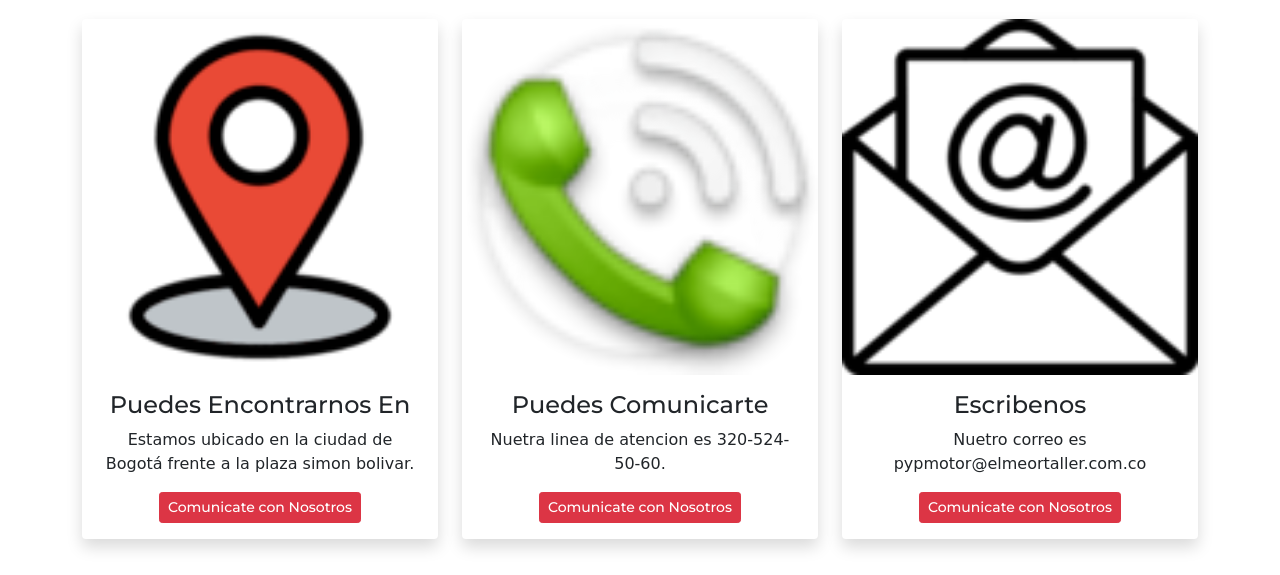
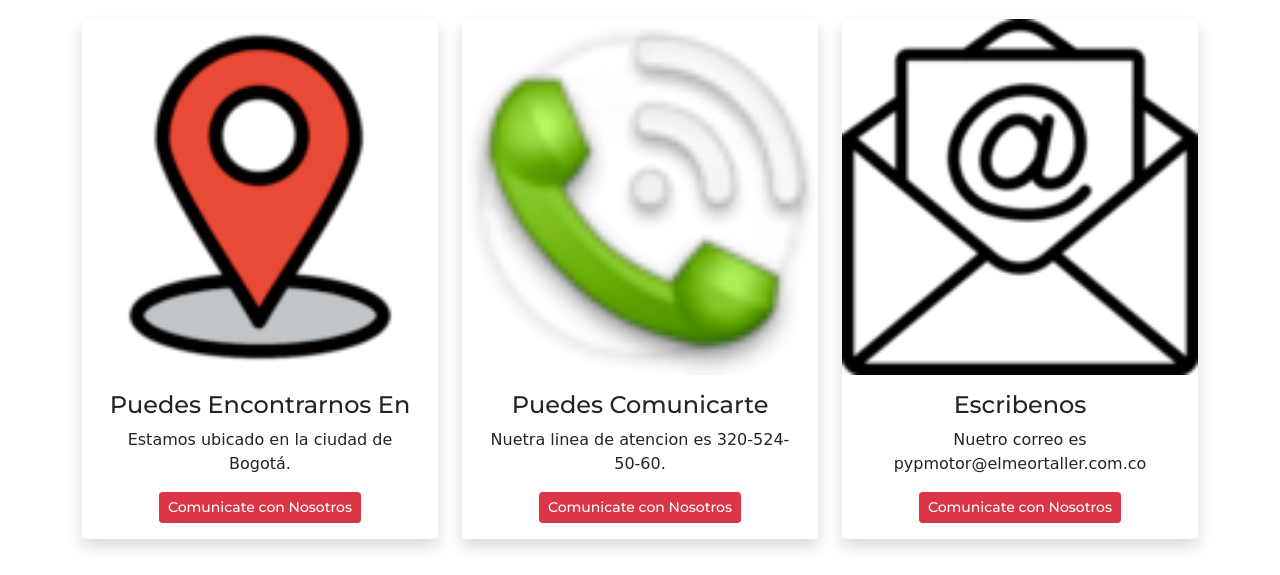
Before and after one commit to piparo2022/DESAFIO-CON-BS, a website: page registro.html in a window 1280 px wide. Shown: the part 179-754 px from the top of the page. Drawn offline with nearby package versions, Linux system fonts and the light colour scheme.

Commit message:
se corrige texto

```diff
--- a/registro.html
+++ b/registro.html
@@ -89,9 +89,7 @@
                   <img src="./imagenes2/ubicacion.png" class="card-img-top" id="imR" alt="" />
                   <div class="card-body" id="Main1">
                      <h4>Puedes Encontrarnos En</h4>
-                     <p class="text-mute">
-                        Estamos ubicado en la ciudad de Bogotá frente a la plaza simon bolivar.
-                     </p>
+                     <p class="text-mute">Estamos ubicado en la ciudad de Bogotá.</p>
                      <a href="registro.html" class="btn btn-sm btn-danger"
                         >Comunicate con Nosotros</a
                      >
```
